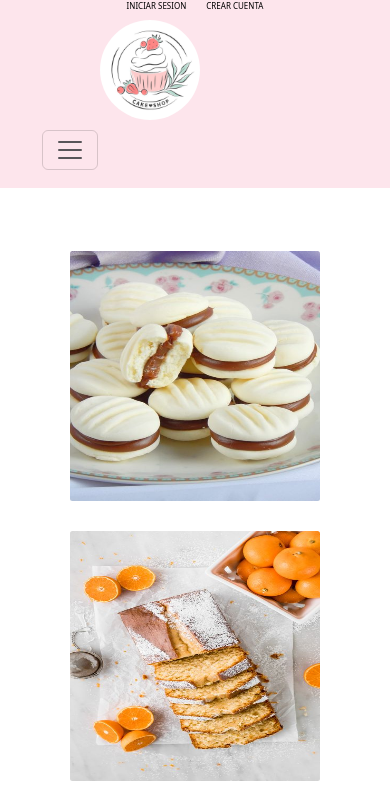
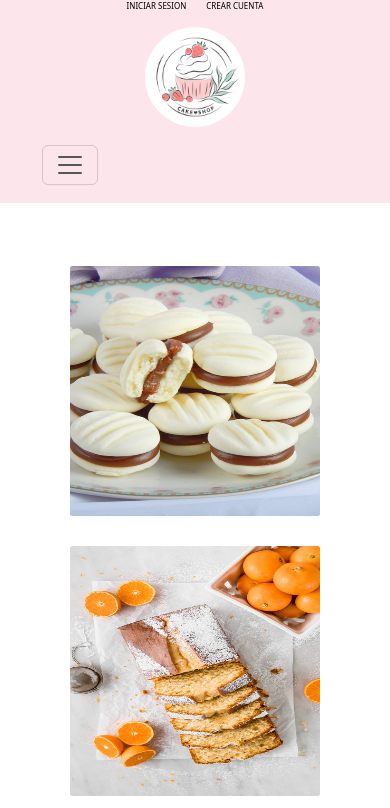
Before and after one commit to dylancalistro/tiavale, a plain HTML site: page index.html in a window 390 px wide. Shown: the top 808 px of the page. Drawn offline with nearby package versions, Linux system fonts and the light colour scheme.

Commit message:
subiendo archivo

```diff
--- a/css/style.css
+++ b/css/style.css
@@ -41,7 +41,10 @@ header{
         font-size: 8px;
     }
     .logo{
-        margin-left: 100px;
+        display: flex;
+        justify-content: center;
+        align-items: center;
+        margin-top: 15px;
     }
 }
 /*main*/
--- a/index.html
+++ b/index.html
@@ -19,10 +19,11 @@
             <a href="">INICIAR SESION</a>
             <a href="">CREAR CUENTA</a>
         </div>
+        <div class="logo">
+            <img src="img/logo.jpg" alt="">
+        </div>
         <nav class="navbar navbar-expand-md ">
-            <div class="logo">
-                <img src="img/logo.jpg" alt="">
-            </div>
+
             <div class="container">
                 <button class="navbar-toggler" type="button" data-bs-toggle="collapse"
                     data-bs-target="#navbarNavDropdown" aria-controls="navbarNavDropdown" aria-expanded="false"
```
